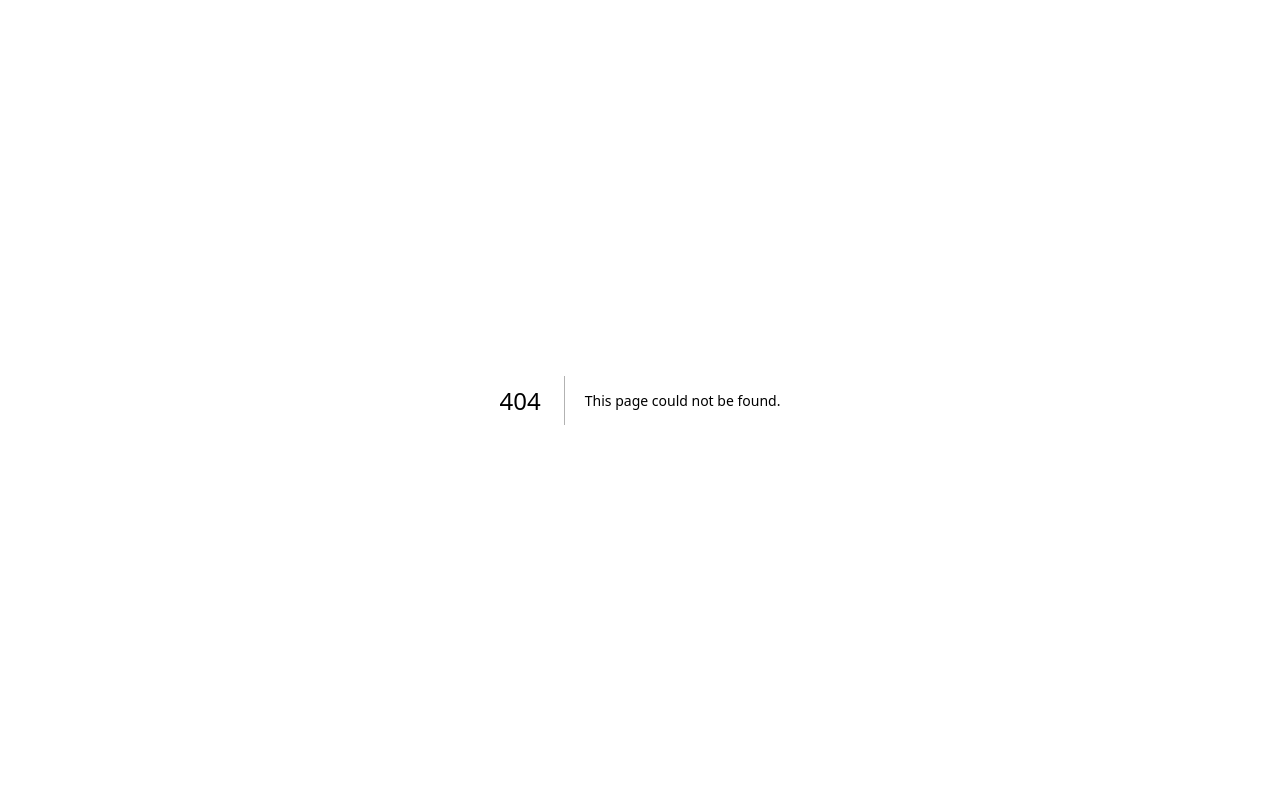
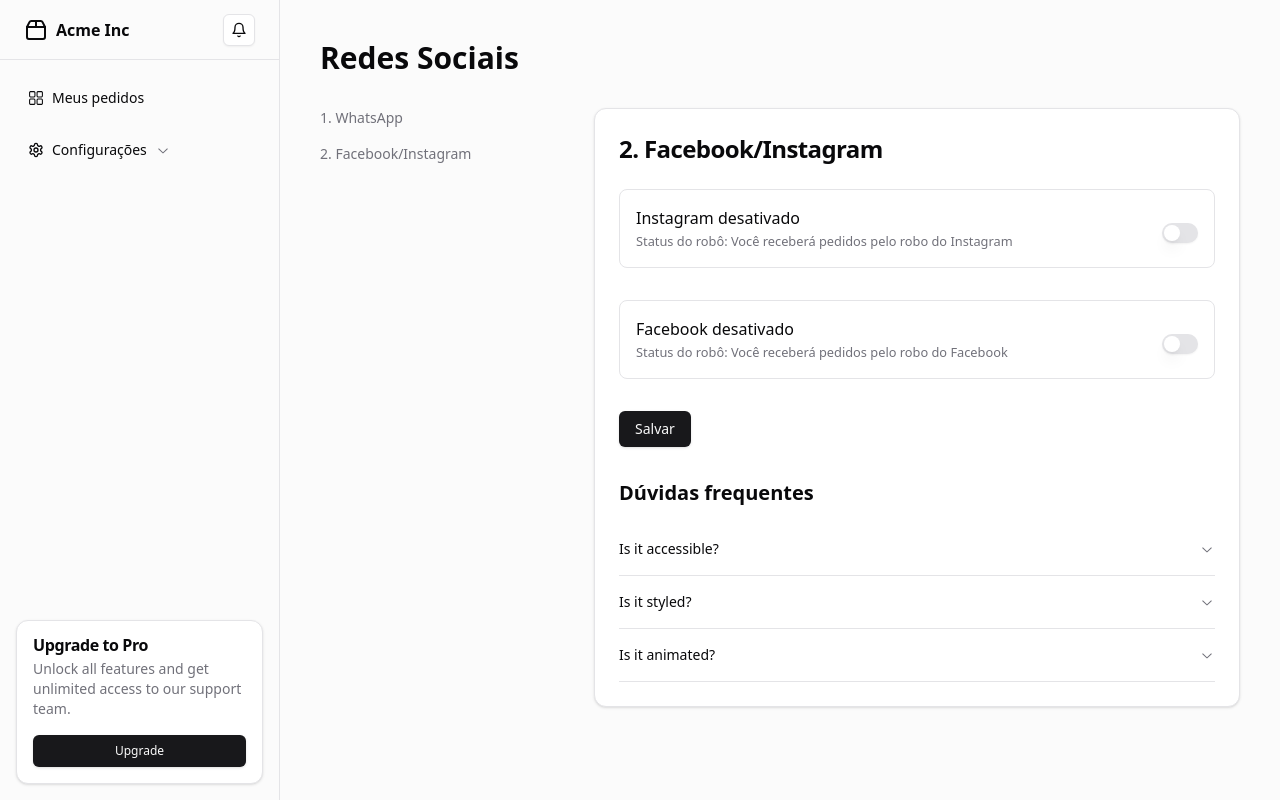
Before and after one commit to DRTSistemas/cardapioweb, a Next.js app: page /app/settings/social/facebook-instagram in a window 1280 px wide. Before the commit this address had no page. Built offline with nearby package versions, Linux system fonts and the light colour scheme.

Commit message:
feat: add social settings menus

```diff
--- /dev/null
+++ b/src/app/app/settings/social/(whatsapp)/page.tsx
@@ -0,0 +1,25 @@
+import {
+  Card,
+  CardContent,
+  CardDescription,
+  CardHeader,
+  CardTitle,
+} from "@/components/ui/card";
+import { WhatsappSocialForm } from "../_components/whatsapp-social-form";
+import { SocialFAQs } from "../_components/social-faqs";
+
+export default function SettingsPage() {
+  return (
+    <div className="grid gap-6">
+      <Card>
+        <CardHeader>
+          <CardTitle className="text-2xl">1. WhatsApp</CardTitle>
+        </CardHeader>
+        <CardContent>
+          <WhatsappSocialForm />
+          <SocialFAQs />
+        </CardContent>
+      </Card>
+    </div>
+  );
+}
--- /dev/null
+++ b/src/app/app/settings/social/_components/social-faqs.tsx
@@ -0,0 +1,36 @@
+import {
+  Accordion,
+  AccordionContent,
+  AccordionItem,
+  AccordionTrigger,
+} from "@/components/ui/accordion";
+
+export function SocialFAQs() {
+  return (
+    <div className="mt-8">
+      <h3 className="mb-4 text-xl font-semibold">Dúvidas frequentes</h3>
+      <Accordion type="single" collapsible className="w-full">
+        <AccordionItem value="item-1">
+          <AccordionTrigger>Is it accessible?</AccordionTrigger>
+          <AccordionContent>
+            Yes. It adheres to the WAI-ARIA design pattern.
+          </AccordionContent>
+        </AccordionItem>
+        <AccordionItem value="item-2">
+          <AccordionTrigger>Is it styled?</AccordionTrigger>
+          <AccordionContent>
+            Yes. It comes with default styles that matches the other
+            components&apos; aesthetic.
+          </AccordionContent>
+        </AccordionItem>
+        <AccordionItem value="item-3">
+          <AccordionTrigger>Is it animated?</AccordionTrigger>
+          <AccordionContent>
+            Yes. {"It's"} animated by default, but you can disable it if you
+            prefer.
+          </AccordionContent>
+        </AccordionItem>
+      </Accordion>
+    </div>
+  );
+}
--- /dev/null
+++ b/src/app/app/settings/social/_components/social-nav.tsx
@@ -0,0 +1,38 @@
+"use client";
+
+import { cn } from "@/lib/utils";
+import Link from "next/link";
+import { useSelectedLayoutSegment } from "next/navigation";
+
+export function SocialNav() {
+  const segment = useSelectedLayoutSegment();
+
+  const items = [
+    {
+      title: "1. WhatsApp",
+      href: "/app/settings/social",
+      segment: "(whatsapp)",
+    },
+    {
+      title: "2. Facebook/Instagram",
+      href: "/app/settings/social/facebook-instagram",
+      segment: "facebook-instagram",
+    },
+  ];
+
+  return (
+    <nav className="grid gap-4 text-sm text-muted-foreground">
+      {items.map((item) => (
+        <Link
+          key={item.title}
+          href={item.href}
+          className={cn({
+            "font-semibold text-primary": item.segment === segment,
+          })}
+        >
+          {item.title}
+        </Link>
+      ))}
+    </nav>
+  );
+}
--- /dev/null
+++ b/src/app/app/settings/social/_components/whatsapp-social-form.tsx
@@ -0,0 +1,75 @@
+"use client";
+
+import Link from "next/link";
+import { zodResolver } from "@hookform/resolvers/zod";
+import { useFieldArray, useForm } from "react-hook-form";
+import { z } from "zod";
+
+import { cn } from "@/lib/utils";
+import { Button, buttonVariants } from "@/components/ui/button";
+import {
+  Form,
+  FormControl,
+  FormDescription,
+  FormField,
+  FormItem,
+  FormLabel,
+  FormMessage,
+} from "@/components/ui/form";
+
+import { toast } from "@/components/ui/use-toast";
+
+import { Switch } from "@/components/ui/switch";
+
+const profileFormSchema = z.object({
+  disabled: z.boolean().default(false).optional(),
+});
+
+type ProfileFormValues = z.infer<typeof profileFormSchema>;
+
+export function WhatsappSocialForm() {
+  const form = useForm<ProfileFormValues>({
+    resolver: zodResolver(profileFormSchema),
+    mode: "onChange",
+  });
+
+  function onSubmit(data: ProfileFormValues) {
+    toast({
+      title: "You submitted the following values:",
+      description: (
+        <pre className="mt-2 w-[340px] rounded-md bg-slate-950 p-4">
+          <code className="text-white">{JSON.stringify(data, null, 2)}</code>
+        </pre>
+      ),
+    });
+  }
+
+  return (
+    <Form {...form}>
+      <form onSubmit={form.handleSubmit(onSubmit)} className="w-full space-y-8">
+        <FormField
+          control={form.control}
+          name="disabled"
+          render={({ field }) => (
+            <FormItem className="flex flex-row items-center justify-between rounded-lg border p-4">
+              <div className="space-y-0.5">
+                <FormLabel className="text-base">Desativado</FormLabel>
+                <FormDescription>
+                  Status do robô: Você receberá pedidos pelo robô do WhatsApp
+                </FormDescription>
+              </div>
+              <FormControl>
+                <Switch
+                  checked={field.value}
+                  onCheckedChange={field.onChange}
+                />
+              </FormControl>
+            </FormItem>
+          )}
+        />
+
+        <Button type="submit">Salvar</Button>
+      </form>
+    </Form>
+  );
+}
--- /dev/null
+++ b/src/app/app/settings/social/facebook-instagram/_components/insta-face-social-form.tsx
@@ -0,0 +1,97 @@
+"use client";
+
+import Link from "next/link";
+import { zodResolver } from "@hookform/resolvers/zod";
+import { useFieldArray, useForm } from "react-hook-form";
+import { z } from "zod";
+
+import { cn } from "@/lib/utils";
+import { Button, buttonVariants } from "@/components/ui/button";
+import {
+  Form,
+  FormControl,
+  FormDescription,
+  FormField,
+  FormItem,
+  FormLabel,
+  FormMessage,
+} from "@/components/ui/form";
+
+import { toast } from "@/components/ui/use-toast";
+
+import { Switch } from "@/components/ui/switch";
+
+const profileFormSchema = z.object({
+  disabled: z.boolean().default(false).optional(),
+});
+
+type ProfileFormValues = z.infer<typeof profileFormSchema>;
+
+export function InstaFaceSocialForm() {
+  const form = useForm<ProfileFormValues>({
+    resolver: zodResolver(profileFormSchema),
+    mode: "onChange",
+  });
+
+  function onSubmit(data: ProfileFormValues) {
+    toast({
+      title: "You submitted the following values:",
+      description: (
+        <pre className="mt-2 w-[340px] rounded-md bg-slate-950 p-4">
+          <code className="text-white">{JSON.stringify(data, null, 2)}</code>
+        </pre>
+      ),
+    });
+  }
+
+  return (
+    <Form {...form}>
+      <form onSubmit={form.handleSubmit(onSubmit)} className="w-full space-y-8">
+        <FormField
+          control={form.control}
+          name="disabled"
+          render={({ field }) => (
+            <FormItem className="flex flex-row items-center justify-between rounded-lg border p-4">
+              <div className="space-y-0.5">
+                <FormLabel className="text-base">
+                  Instagram desativado
+                </FormLabel>
+                <FormDescription>
+                  Status do robô: Você receberá pedidos pelo robo do Instagram
+                </FormDescription>
+              </div>
+              <FormControl>
+                <Switch
+                  checked={field.value}
+                  onCheckedChange={field.onChange}
+                />
+              </FormControl>
+            </FormItem>
+          )}
+        />
+        <FormField
+          control={form.control}
+          name="disabled"
+          render={({ field }) => (
+            <FormItem className="flex flex-row items-center justify-between rounded-lg border p-4">
+              <div className="space-y-0.5">
+                <FormLabel className="text-base">Facebook desativado</FormLabel>
+                <FormDescription>
+                  Status do robô: Você receberá pedidos pelo robo do Facebook
+                </FormDescription>
+              </div>
+              <FormControl>
+                <Switch
+                  checked={field.value}
+                  onCheckedChange={field.onChange}
+                />
+              </FormControl>
+            </FormItem>
+          )}
+        />
+
+        <Button type="submit">Salvar</Button>
+      </form>
+    </Form>
+  );
+}
--- /dev/null
+++ b/src/app/app/settings/social/facebook-instagram/page.tsx
@@ -0,0 +1,25 @@
+import {
+  Card,
+  CardContent,
+  CardDescription,
+  CardHeader,
+  CardTitle,
+} from "@/components/ui/card";
+import { InstaFaceSocialForm } from "./_components/insta-face-social-form";
+import { SocialFAQs } from "../_components/social-faqs";
+
+export default function SettingsPage() {
+  return (
+    <div className="grid gap-6">
+      <Card>
+        <CardHeader>
+          <CardTitle className="text-2xl">2. Facebook/Instagram</CardTitle>
+        </CardHeader>
+        <CardContent>
+          <InstaFaceSocialForm />
+          <SocialFAQs />
+        </CardContent>
+      </Card>
+    </div>
+  );
+}
--- /dev/null
+++ b/src/app/app/settings/social/layout.tsx
@@ -0,0 +1,19 @@
+import { SocialNav } from "./_components/social-nav";
+
+interface SettingsLayoutProps {
+  children: React.ReactNode;
+}
+
+export default function SettingsLayout({ children }: SettingsLayoutProps) {
+  return (
+    <main className="flex flex-1 flex-col gap-4 bg-muted/40 p-4 md:gap-8 md:p-10">
+      <div className="mx-auto grid w-full max-w-6xl gap-2">
+        <h1 className="text-3xl font-semibold">Redes Sociais</h1>
+      </div>
+      <div className="mx-auto grid w-full max-w-6xl items-start gap-6 md:grid-cols-[180px_1fr] lg:grid-cols-[250px_1fr]">
+        <SocialNav />
+        {children}
+      </div>
+    </main>
+  );
+}
```
